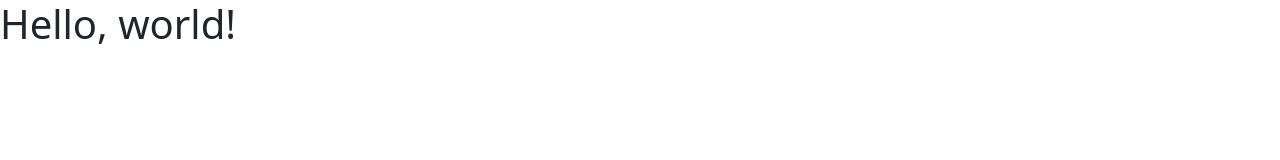
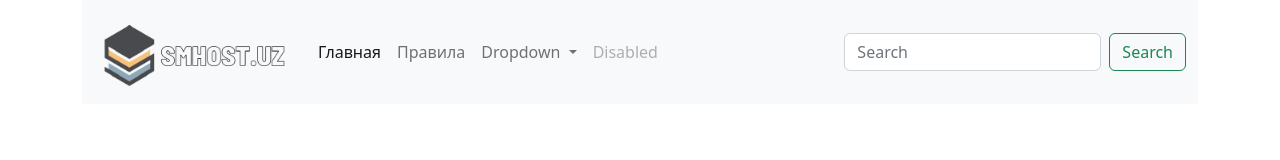
Before and after one commit to Saidqodirxon/hostingboshsahifa, a plain HTML site: page index.html in a window 1280 px wide. Drawn offline with nearby package versions, Linux system fonts and the light colour scheme.

Commit message:
first commit

```diff
--- a/index.html
+++ b/index.html
@@ -3,7 +3,6 @@
   <head>
     <meta charset="utf-8" />
     <meta name="viewport" content="width=device-width, initial-scale=1" />
-    <title>SMhost.Uz</title>
     <link
       href="https://cdn.jsdelivr.net/npm/bootstrap@5.2.3/dist/css/bootstrap.min.css"
       rel="stylesheet"
@@ -17,8 +16,83 @@
       crossorigin="anonymous"
       referrerpolicy="no-referrer"
     />
+    <link rel="icon" href="./images/icon.png" />
+    <title>SMhost.Uz</title>
   </head>
   <body>
-    <h1>Hello, world!</h1>
+    <header>
+      <div class="container">
+        <nav class="navbar navbar-expand-lg bg-light">
+          <div class="container-fluid">
+            <a class="navbar-brand" href="https://smhost.uz"
+              ><img src="./images/logo.png" alt="LOGO" style="width: 200px"
+            /></a>
+            <button
+              class="navbar-toggler"
+              type="button"
+              data-bs-toggle="collapse"
+              data-bs-target="#navbarSupportedContent"
+              aria-controls="navbarSupportedContent"
+              aria-expanded="false"
+              aria-label="Toggle navigation"
+            >
+              <span class="navbar-toggler-icon"></span>
+            </button>
+            <div class="collapse navbar-collapse" id="navbarSupportedContent">
+              <ul class="navbar-nav me-auto mb-2 mb-lg-0">
+                <li class="nav-item">
+                  <a class="nav-link active" aria-current="page" href="#"
+                    >Главная</a
+                  >
+                </li>
+                <li class="nav-item">
+                  <a class="nav-link" href="#">Правила</a>
+                </li>
+                <li class="nav-item dropdown">
+                  <a
+                    class="nav-link dropdown-toggle"
+                    href="#"
+                    role="button"
+                    data-bs-toggle="dropdown"
+                    aria-expanded="false"
+                  >
+                    Dropdown
+                  </a>
+                  <ul class="dropdown-menu">
+                    <li><a class="dropdown-item" href="#">Action</a></li>
+                    <li>
+                      <a class="dropdown-item" href="#">Another action</a>
+                    </li>
+                    <li><hr class="dropdown-divider" /></li>
+                    <li>
+                      <a class="dropdown-item" href="#">Something else here</a>
+                    </li>
+                  </ul>
+                </li>
+                <li class="nav-item">
+                  <a class="nav-link disabled">Disabled</a>
+                </li>
+              </ul>
+              <form class="d-flex" role="search">
+                <input
+                  class="form-control me-2"
+                  type="search"
+                  placeholder="Search"
+                  aria-label="Search"
+                />
+                <button class="btn btn-outline-success" type="submit">
+                  Search
+                </button>
+              </form>
+            </div>
+          </div>
+        </nav>
+      </div>
+    </header>
+    <script
+      src="https://cdn.jsdelivr.net/npm/bootstrap@5.2.3/dist/js/bootstrap.bundle.min.js"
+      integrity="sha384-kenU1KFdBIe4zVF0s0G1M5b4hcpxyD9F7jL+jjXkk+Q2h455rYXK/7HAuoJl+0I4"
+      crossorigin="anonymous"
+    ></script>
   </body>
 </html>
```
Also changed, not shown: images/icon.png (added), images/logo.png (added).
